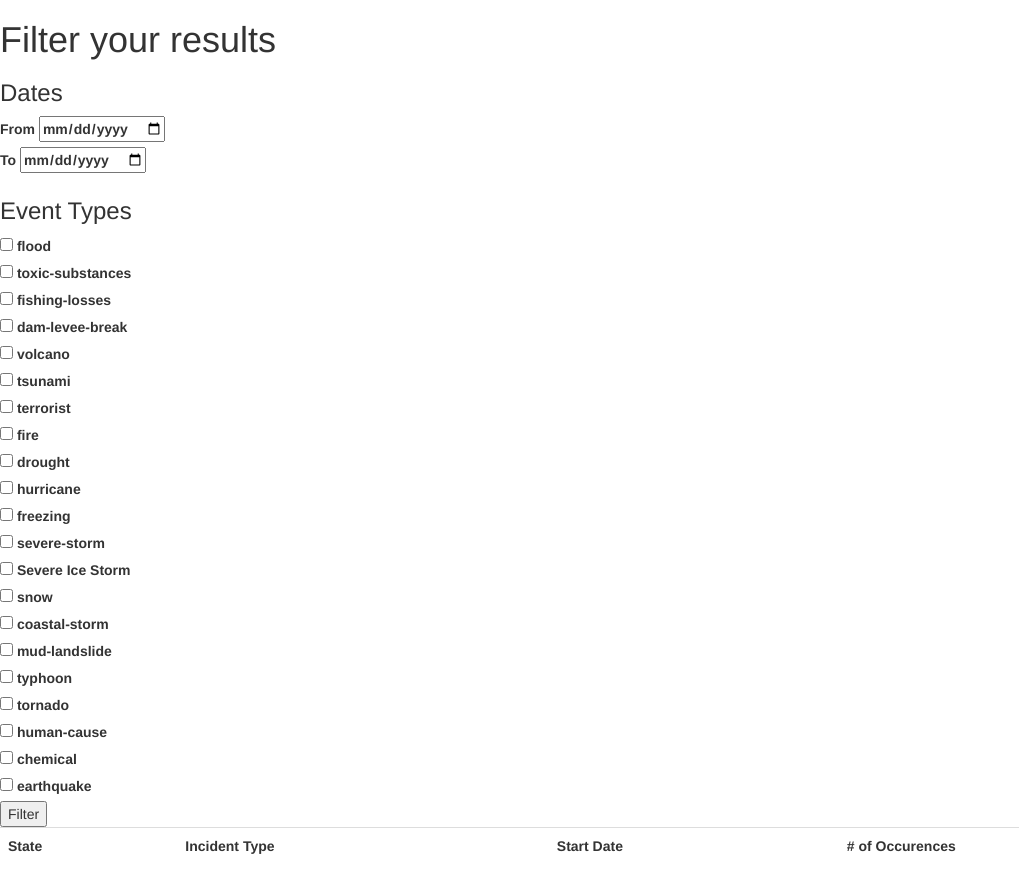
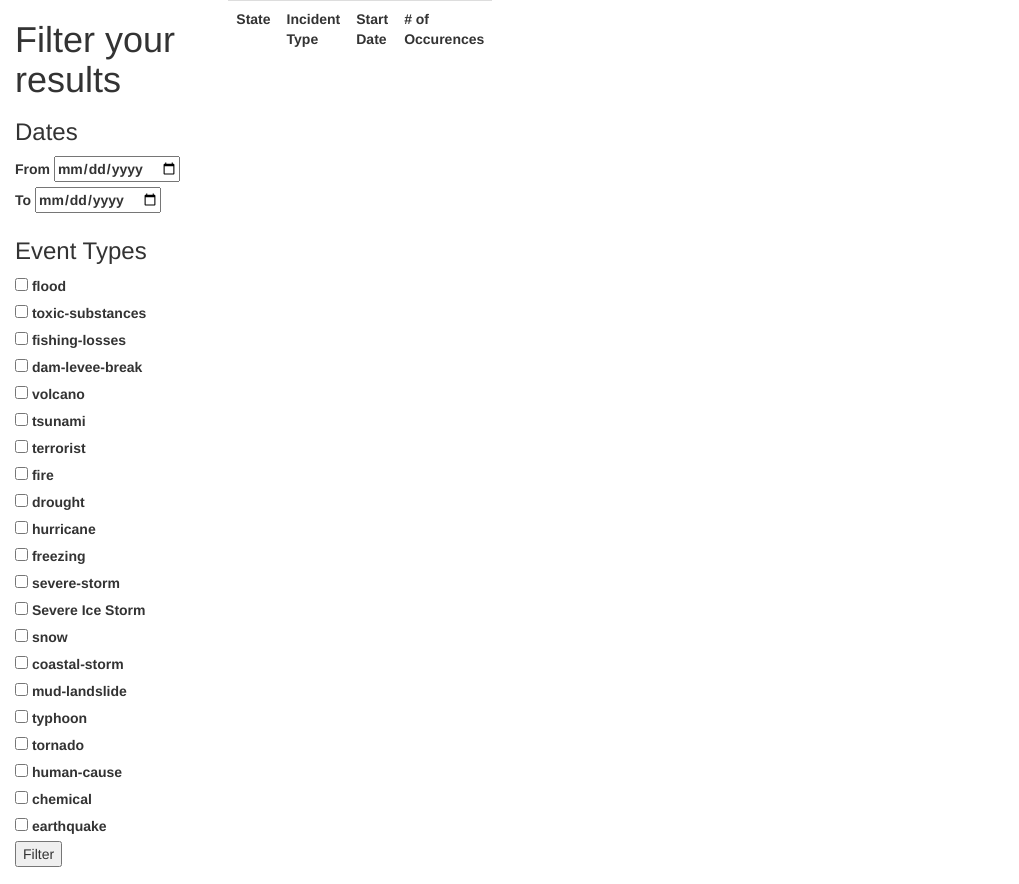
Before and after one commit to whitbit/natural-disasters-in-US, a Flask app: page /events-list in a window 1280 px wide. Shown: the whole page, without its empty margins (0-1019 px from the left). Run offline with Flask 2, Linux system fonts and the light colour scheme; lists and menus that the app fills with data are empty; some libraries are stand-ins or nearby versions.

Commit message:
columns added for styling

```diff
--- a/templates/events.html
+++ b/templates/events.html
@@ -6,9 +6,16 @@
         <script src='https://api.mapbox.com/mapbox-gl-js/v0.43.0/mapbox-gl.js'></script>
         <link href='https://api.mapbox.com/mapbox-gl-js/v0.43.0/mapbox-gl.css' rel='stylesheet' />
         <link rel="stylesheet" href="https://maxcdn.bootstrapcdn.com/bootstrap/3.3.7/css/bootstrap.min.css" integrity="sha384-BVYiiSIFeK1dGmJRAkycuHAHRg32OmUcww7on3RYdg4Va+PmSTsz/K68vbdEjh4u" crossorigin="anonymous">
+        <link href='/static/styles.css' rel='stylesheet' />
 
     </head>
     <body>
+        <div class="container">
+            <div class="row">
+                </div class="col-lg-8">
+                    <div id='map'></div>
+                </div>
+                <div class="col-lg-2">
                     <h1>Filter your results</h1>
                     <form id="filter">
                         <h3>Dates</h3>
@@ -86,7 +93,9 @@
                         <input type="submit" value="Filter">
                     </form>
                     <!-- form -->
-
+                </div>
+                <!-- col -->
+                <div class="col-lg-2">
                     <table class="table table-hover">
                         <tr>
                             <th scope="col">State</th>
@@ -95,8 +104,13 @@
                             <th scope="col"># of Occurences</th>
                         </tr>
                     </table>
-        <!-- table -->
-        <div id='map'></div>
+                </div>
+                <!-- col -->
+
+            </div>
+            <!-- row -->
+        </div>
+        <!-- container -->
         <script src="http://code.jquery.com/jquery.js"></script>
         <script src="/static/filter-display-events.js"></script>
         <script src="/static/states-data.js"></script>
```
Lines whose indentation alone changed are shown as unchanged.
